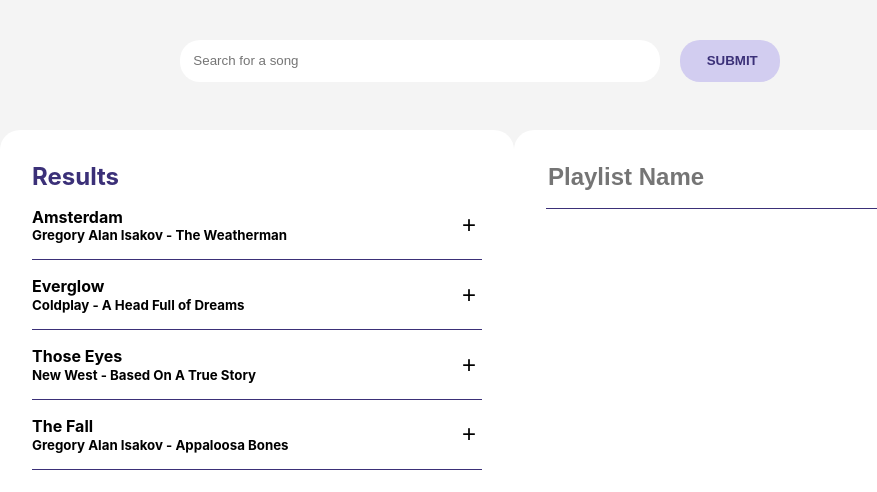
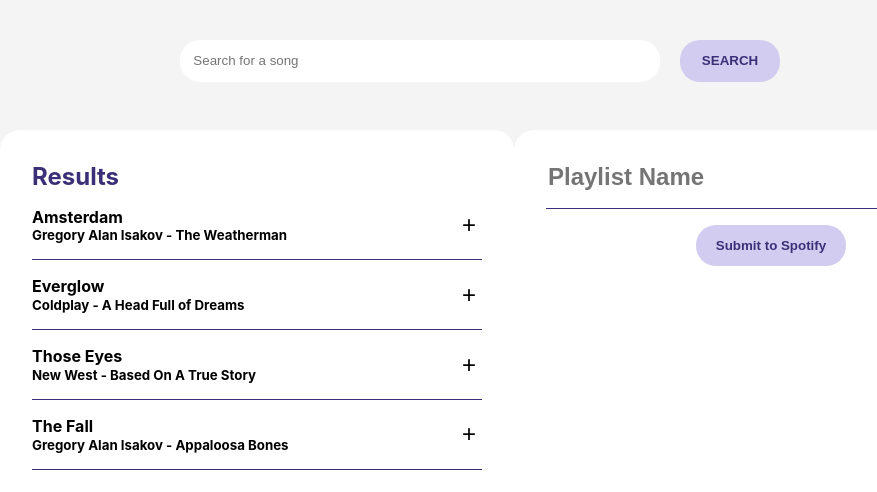
Before and after one commit to cvsluis/jamming, a React (Create React App) app: page / in a window 1280 px wide. Shown: the top 492 px of the page, without its empty margins (160-1037 px from the left). Built offline with nearby package versions, Linux system fonts and the light colour scheme.

Commit message:
feat: add button to playlist builder

```diff
--- a/src/components/Button.jsx
+++ b/src/components/Button.jsx
@@ -1,9 +1,9 @@
 import React from 'react';
 import '../styles/Button.scss'
 
-const Button = () => {
+const Button = (props) => {
   return (
-    <button className='submit'>SUBMIT</button>
+    <button className='submit'>{props.children}</button>
   )
 }
 
--- a/src/components/Playlist.jsx
+++ b/src/components/Playlist.jsx
@@ -1,6 +1,7 @@
 import React, { useState } from 'react';
 import '../styles/Playlist.scss'
 import Tracklist from './Tracklist';
+import Button from './Button';
 
 const Playlist = ({ songs, updatePlaylist, isInPlaylist }) => {
   const [playlistTitle, setPlaylistTitle] = useState('');
@@ -12,6 +13,7 @@
         <hr></hr>
       </div>
       <Tracklist songs={songs} updatePlaylist={updatePlaylist} isInPlaylist={isInPlaylist} />
+      <Button>Submit to Spotify</Button>
     </div>
   );
 };
--- a/src/components/SearchBar.jsx
+++ b/src/components/SearchBar.jsx
@@ -6,7 +6,7 @@
   return (
     <form className='search-bar'>
       <input type="text" name="search-bar" id="search-bar" placeholder='Search for a song' className='search-input'></input>
-      <Button />
+      <Button>SEARCH</Button>
     </form>
   );
 };
--- a/src/styles/Button.scss
+++ b/src/styles/Button.scss
@@ -1,10 +1,12 @@
 @import 'theme';
 
 .submit {
+  margin: 0 auto;
   min-width: 100px;
+  max-width: 200px;
   background-color: $light;
   color: $darkest;
-  padding: 1em 2em;
+  padding: 1em 1.5em;
   border: none;
   border-radius: 20px;
   transition-duration: 0.3s;
```
